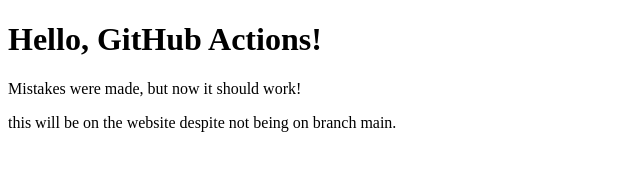
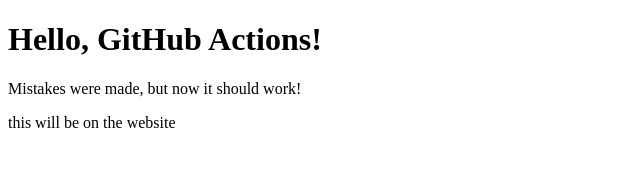
Before and after one commit to rom-let/gh-deployment-workflow, a plain HTML site: page index.html in a window 1280 px wide. Shown: the whole page, without its empty margins (0-640 px from the left). Drawn offline with Linux system fonts and the light colour scheme.

Commit message:
changing strategy

```diff
--- a/index.html
+++ b/index.html
@@ -9,6 +9,6 @@
     <body>
       <h1>Hello, GitHub Actions!</h1>
 	<p>Mistakes were made, but now it should work!</p>
-		<p>this will be on the website despite not being on branch main.</p>
+		<p>this will be on the website</p>
     </body>
 </html>
```
